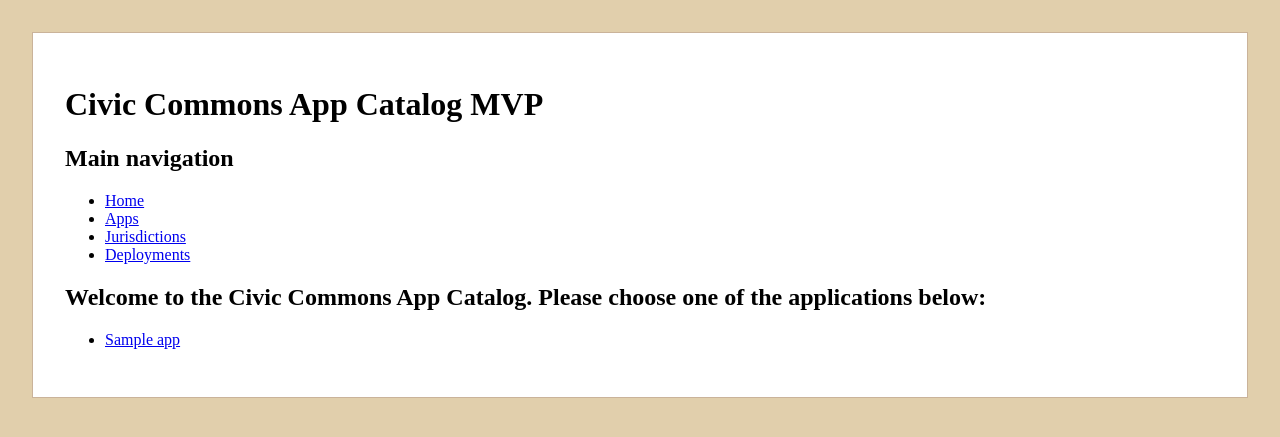
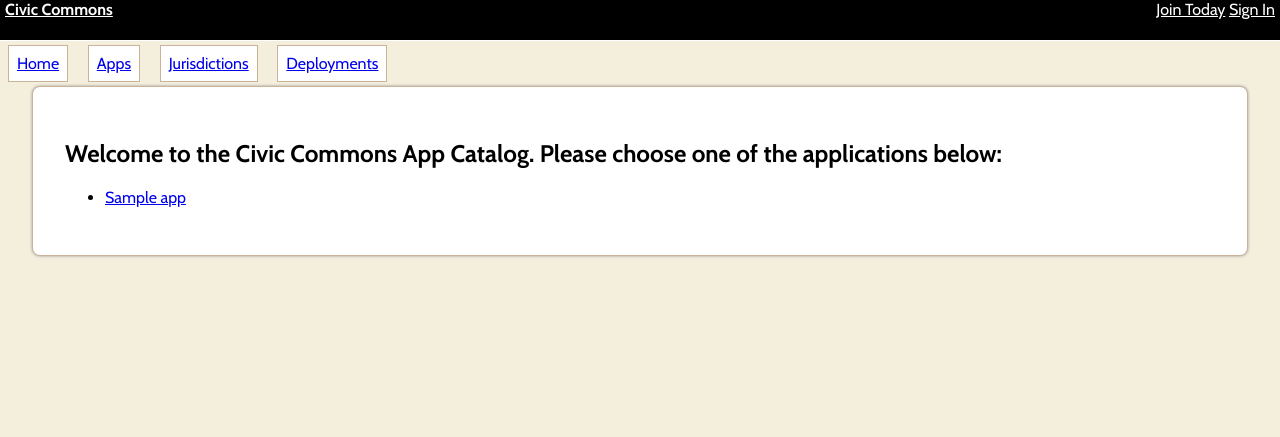
Before and after one commit to CivComs/commons_site, a Django app: page / in a window 1280 px wide. Shown: the top 437 px of the page. Run offline with Django 3.2, Linux system fonts and the light colour scheme; tables that the repository leaves empty hold one stand-in row (values such as "Sample post"); parts of the project's set-up code (start-up, migrations or seed data) failed here and were passed over.

Commit message:
Look and feel changes, incorporating user accounts and messages.

```diff
--- a/commons_project/settings.py
+++ b/commons_project/settings.py
@@ -112,6 +112,7 @@ INSTALLED_APPS = (
     'south',
     'django_pipes',
     'userena',
+    'userena.contrib.umessages',
     'guardian',
     'easy_thumbnails',
 )
--- a/commons_project/static/css/style.css
+++ b/commons_project/static/css/style.css
@@ -1,10 +1,74 @@
-html {
-    background-color: #E1CFAC;
+body {
+    background-color: #F4EFDD;
+    margin: 0px;
+    font-family: 'Cabin','Gill Sans','Gill Sans MT','Helvetica Neue','Helvetica',Arial,sans-serif;
 }
 
-body {
+#main {
     background-color: #FFF;
-    margin: 2em;
+    margin: 0 2em;
     padding: 2em;
-    border: 1px solid #CAB39A
+    border: 1px solid #CAB39A;
+    -moz-border-radius: 8px;
+    -webkit-border-radius: 8px;
+    border-radius: 8px;
+    -moz-box-shadow: 0 0 3px #999;
+    -webkit-box-shadow: 0 0 3px #999;
+    box-shadow: 0 0 3px #999;
+    clear: both;
     }
+
+header {
+    background-color: #000;
+    height: 40px;
+    border-bottom: 1px solid white;
+    color: white;
+    padding: 0 5px;
+}
+
+header a {
+    color: white;
+}
+#logo {
+    margin: 0px;
+    display: block;
+    float: left;
+    font-size: 1em;
+    color: white;
+}
+
+#user {
+    display: block;
+    float: right;
+    margin: 0px;
+}
+
+#user li {
+    display: inline-block;
+}
+
+nav {
+    clear: both;
+}
+
+nav ul {
+    padding: 5px 0;
+    margin: 0;
+}
+
+nav ul li {
+    display: inline-block;
+    float: none;
+    list-style-type: none;
+    padding: 0.5em;
+}
+
+nav ul li a {
+    padding: 0.5em;
+    background-color: white;
+    border: 1px solid #CAB39A;
+}
+
+div {
+    border: 1px solid red;
+}
--- a/commons_project/templates/base.html
+++ b/commons_project/templates/base.html
@@ -1,6 +1,8 @@
 <!DOCTYPE html>
 <html>
     <head>
+        <link href='http://fonts.googleapis.com/css?family=Cabin:regular,regularitalic,bold,bolditalic' rel='stylesheet' type='text/css'>
+
         <meta charset=utf-8 />
         <title>{% block title %}{% endblock %}</title>
         <link rel="stylesheet" href="{{ STATIC_URL }}css/style.css" type="text/css" />
@@ -8,19 +10,9 @@
         <!--  ./manage.py collectstatic  -->
     </head>
     <body>
-        <header>
-            <h1>Civic Commons App Catalog MVP</h1>
-            <nav>
-                <h2>Main navigation</h2>
-                <ul>
-                    <li><a href="/">Home</a></li>
-                    <li><a href="/apps/">Apps</a></li>
-                    <li><a href="/j/">Jurisdictions</a></li>
-                    <li><a href="/dep/">Deployments</a></li>
-                </ul>
-            </nav>
-        </header>
-        <section id="wrapper">
+        {% include "topbar.html" %}
+        {% include "nav.html" %}
+        <section id="main">
         {% block content %}{% endblock %}
         </section>
     </body>
--- /dev/null
+++ b/commons_project/templates/nav.html
@@ -0,0 +1,8 @@
+<nav>
+    <ul>
+        <li><a href="/">Home</a></li>
+        <li><a href="/apps/">Apps</a></li>
+        <li><a href="/j/">Jurisdictions</a></li>
+        <li><a href="/dep/">Deployments</a></li>
+    </ul>
+</nav>
--- /dev/null
+++ b/commons_project/templates/topbar.html
@@ -0,0 +1,14 @@
+<header id="header">
+    <h1 id="logo"><a href="/">Civic Commons</a></h1>
+    <ul id="user">
+        {% if user.is_authenticated %}
+          <li><a href="{% url userena_profile_list %}">All profiles</span></a></li>
+          <li><a href="{% url userena_umessages_list %}">Messages</span></a></li>
+          <li><a href="{% url userena_profile_detail user.username %}">Account {{ user.username }}</span></a></li>
+          <li><a href="{% url userena_signout %}"><span>Sign Out</span></a></li>
+          {% else %}
+          <li><a href="{% url userena_signup %}"><span>Join Today</span></a></li>
+          <li><a href="{% url userena_signin %}"><span>Sign In</span></a></li>
+          {% endif %}
+    </ul>
+</header>
--- a/commons_project/urls.py
+++ b/commons_project/urls.py
@@ -16,4 +16,5 @@ urlpatterns = patterns('',
     (r'^dep/(?P<dep_id>\d+)/$', 'commons_core.views.depdetail'),
     (r'^admin/', include(admin.site.urls)),
     (r'^users/', include('userena.urls')),
+    (r'^messages/', include('userena.contrib.umessages.urls')),
 )
```
